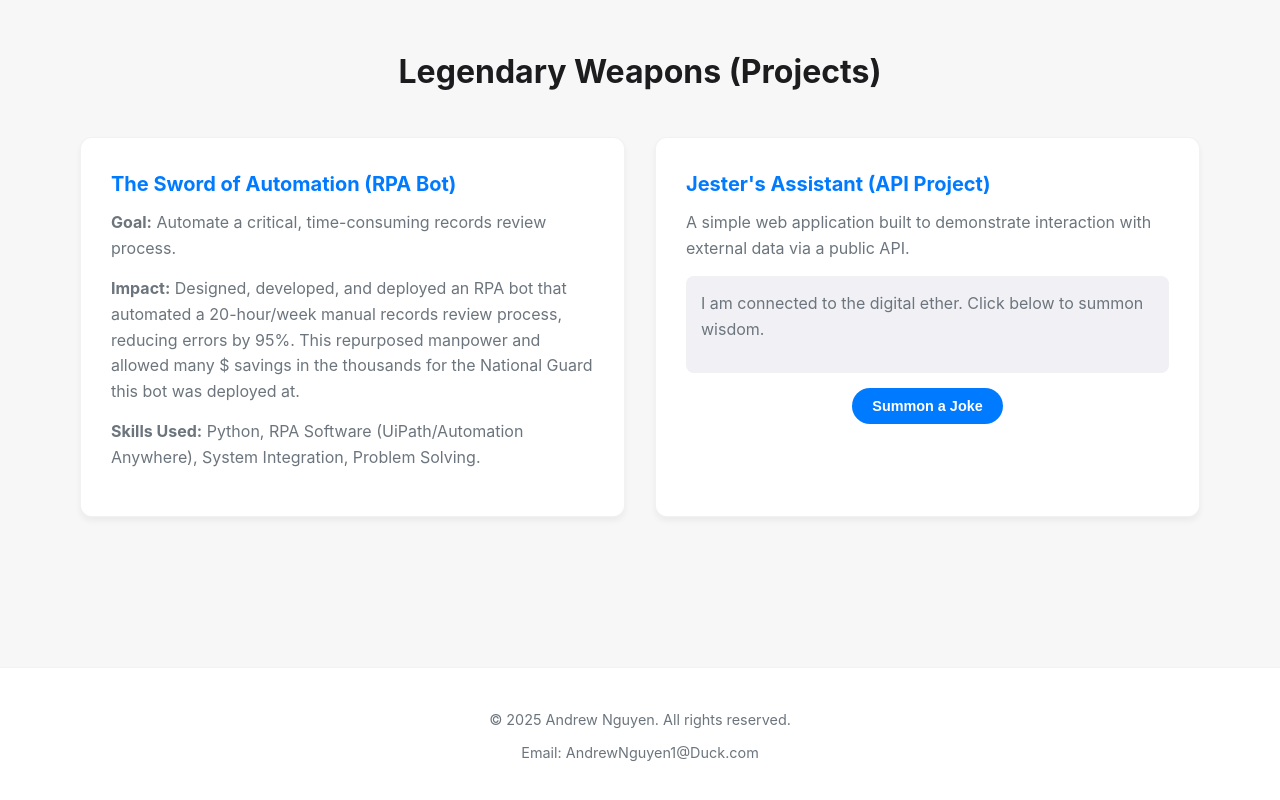
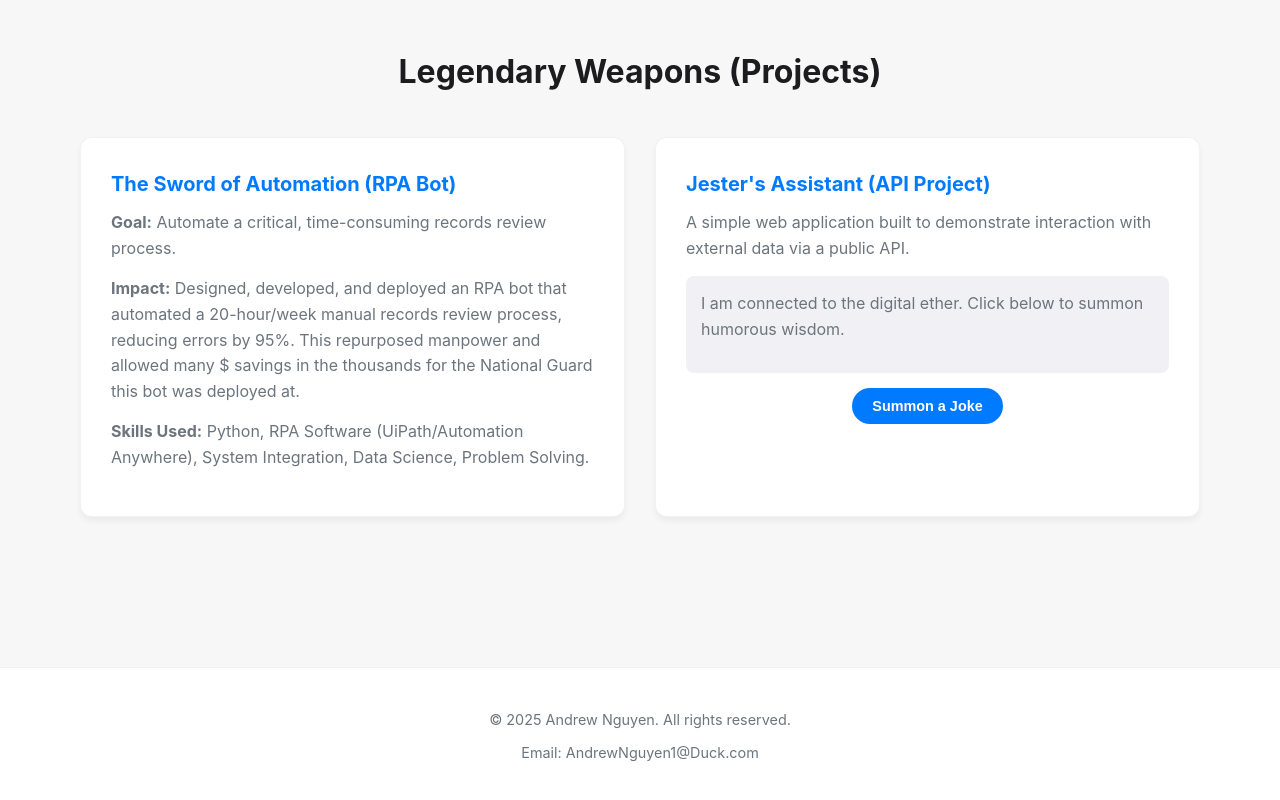
Before and after one commit to Kangadrew1/town-square, a plain HTML site: page index.html in a window 1280 px wide. Shown: the part 934-1734 px from the top of the page. Drawn offline with Linux system fonts and the light colour scheme.

Commit message:
minor change desc. in Legendary Gear

```diff
--- a/index.html
+++ b/index.html
@@ -46,7 +46,7 @@
             <p><strong>Goal:</strong> Automate a critical, time-consuming records review process.</p>
             <p><strong>Impact:</strong> Designed, developed, and deployed an RPA bot that
                 automated a 20-hour/week manual records review process, reducing errors by 95%. This repurposed manpower and allowed many $ savings in the thousands for the National Guard this bot was deployed at.</p>
-            <p><strong>Skills Used:</strong> Python, RPA Software (UiPath/Automation Anywhere), System Integration,
+            <p><strong>Skills Used:</strong> Python, RPA Software (UiPath/Automation Anywhere), System Integration, Data Science,
                 Problem Solving.</p>
         </article>
 
@@ -56,7 +56,7 @@
             </p>
 
             <div id="scribe-display">
-                <p>I am connected to the digital ether. Click below to summon wisdom.</p>
+                <p>I am connected to the digital ether. Click below to summon humorous wisdom.</p>
             </div>
 
             <button id="scribe-btn">Summon a Joke</button>
```
